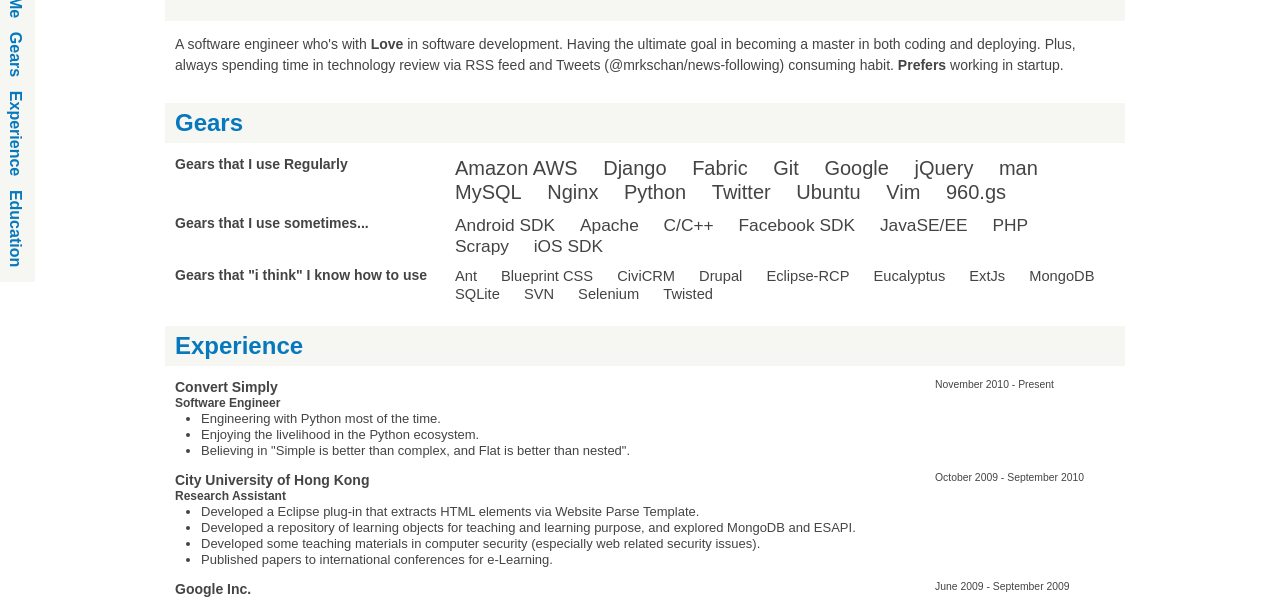
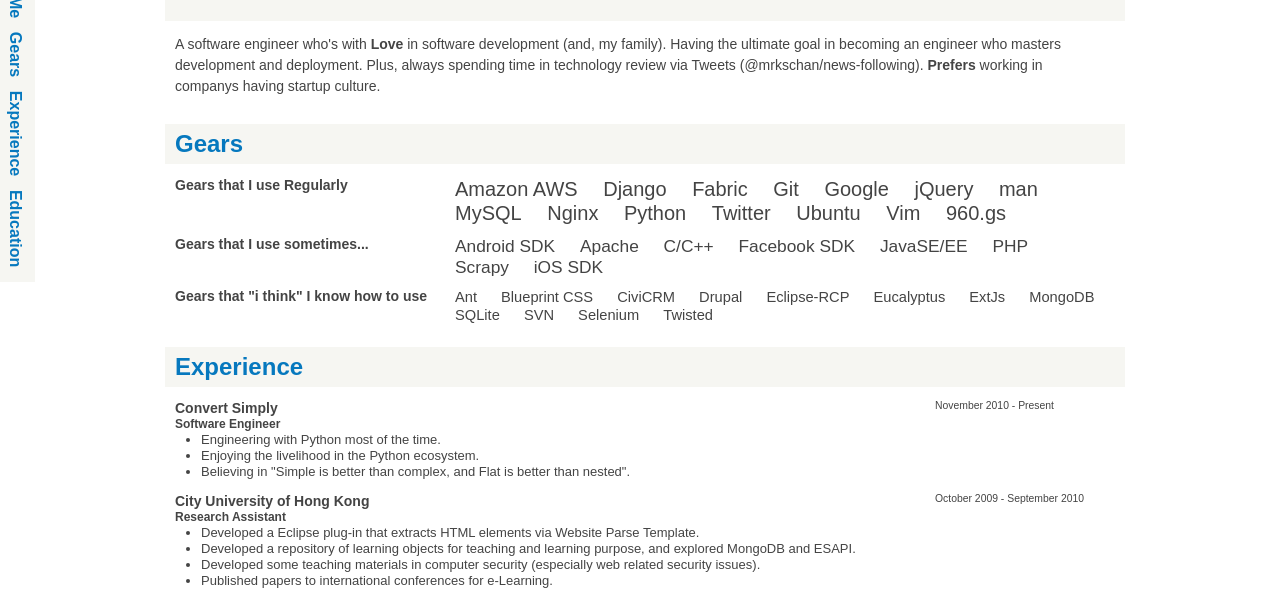
Before and after one commit to mrkschan/html-resume, a plain HTML site: page resume.html in a window 1280 px wide. Shown: the part 84-683 px from the top of the page. Drawn offline with nearby package versions, Linux system fonts and the light colour scheme.

Commit message:
Revised the self description

```diff
--- a/resume.html
+++ b/resume.html
@@ -66,10 +66,10 @@
       </ul>
       <p>
         A software engineer who's with <strong>Love</strong> in software
-        development. Having the ultimate goal in becoming a master in both
-        coding and deploying. Plus, always spending time in technology review
-        via RSS feed and Tweets (@mrkschan/news-following) consuming habit.
-        <strong>Prefers</strong> working in startup.
+        development (and, my family). Having the ultimate goal in becoming an
+        engineer who masters development and deployment. Plus, always spending
+        time in technology review via Tweets (@mrkschan/news-following).
+        <strong>Prefers</strong> working in companys having startup culture.
       </p>
     </header>
     <div id="main" role="main">
```
